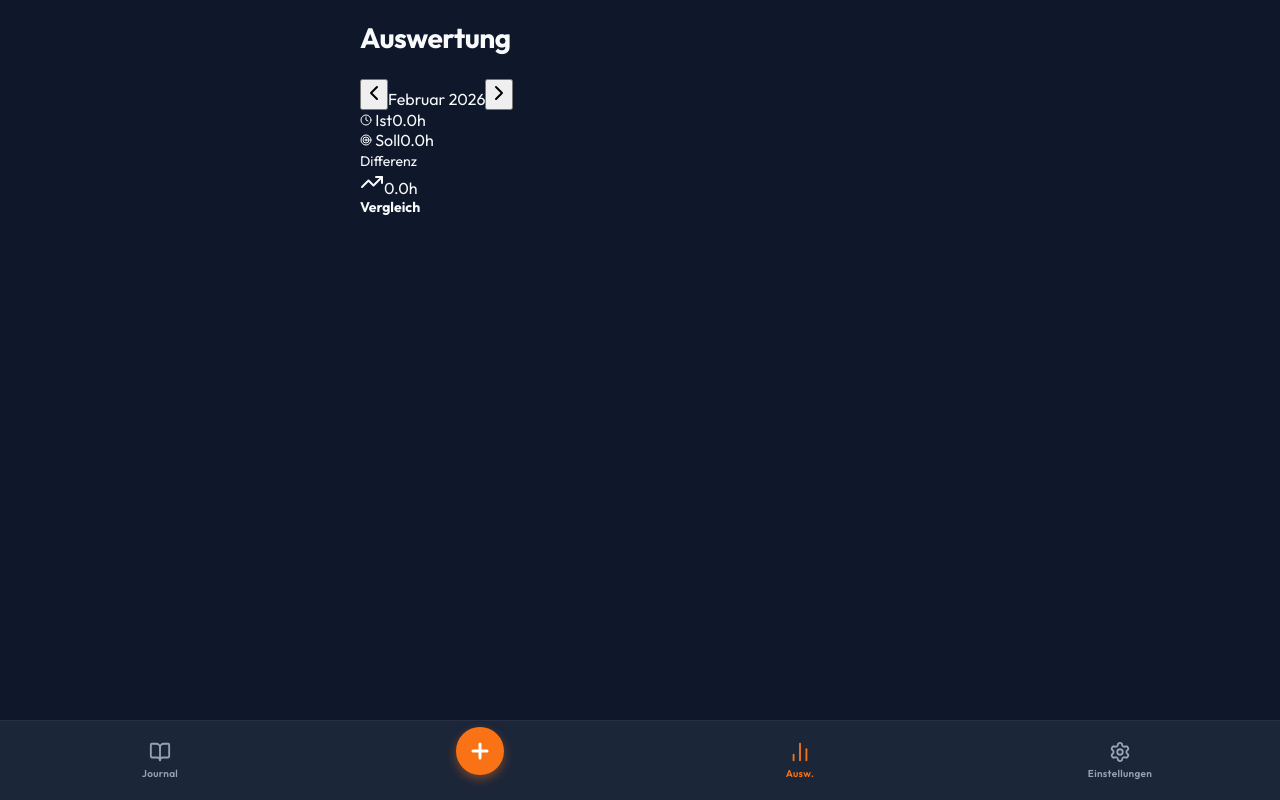
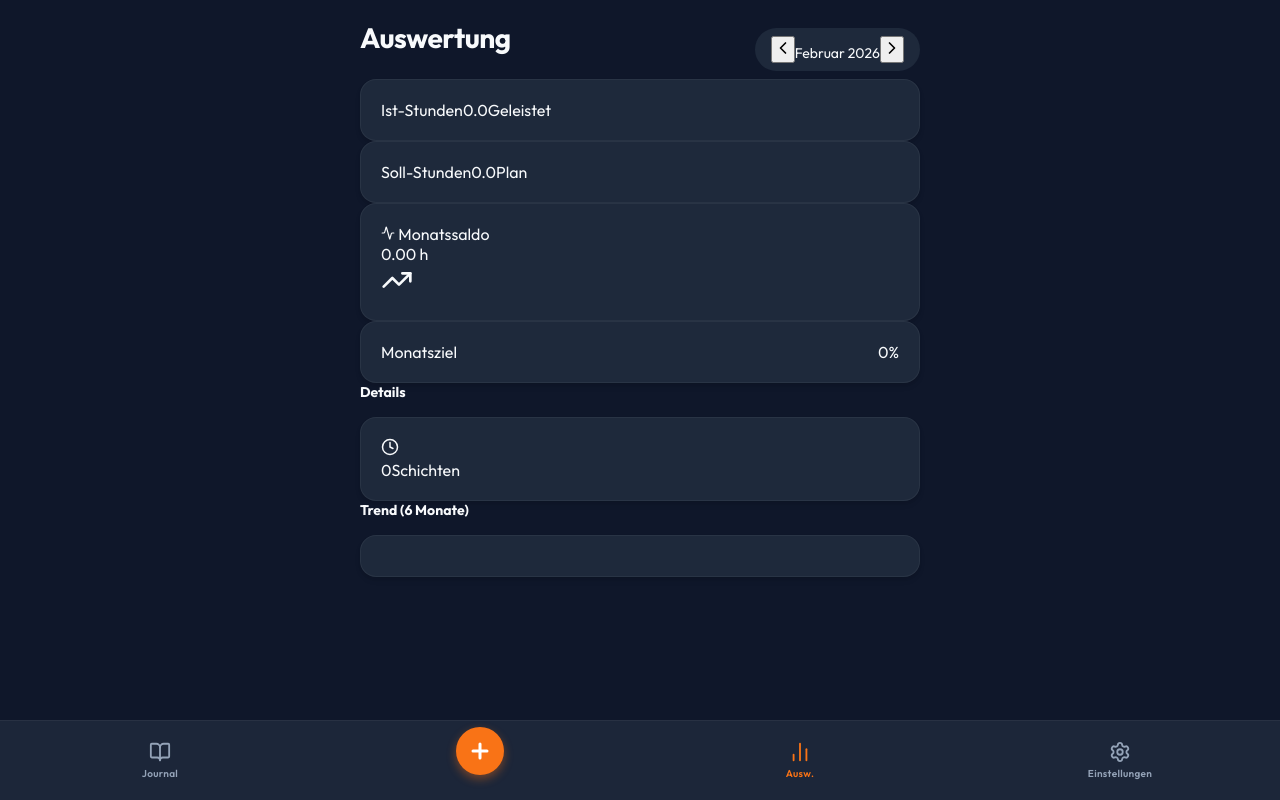
Before and after one commit to Jobacke/Schichttagebuch, a React (Vite) app: page /stats in a window 1280 px wide. Built offline with nearby package versions, Linux system fonts and the light colour scheme.

Commit message:
Comprehensive Analysis Dashboard with Trend Charts

```diff
--- a/src/pages/Analysis.jsx
+++ b/src/pages/Analysis.jsx
@@ -1,9 +1,12 @@
 import React, { useState, useMemo } from 'react';
 import { useStore } from '../context/StoreContext';
-import { format, parseISO, startOfMonth, endOfMonth, isWithinInterval, addMonths, subMonths } from 'date-fns';
+import { format, parseISO, startOfMonth, endOfMonth, isWithinInterval, addMonths, subMonths, eachMonthOfInterval, subMonths as subMonthsFn } from 'date-fns';
 import { de } from 'date-fns/locale';
-import { ChevronLeft, ChevronRight, TrendingUp, TrendingDown, Clock, Target } from 'lucide-react';
-import { BarChart, Bar, XAxis, YAxis, Tooltip, ResponsiveContainer, Cell } from 'recharts';
+import { ChevronLeft, ChevronRight, TrendingUp, TrendingDown, Clock, Target, Activity, PieChart } from 'lucide-react';
+import {
+    BarChart, Bar, XAxis, YAxis, Tooltip, ResponsiveContainer, Cell,
+    AreaChart, Area, CartesianGrid
+} from 'recharts';
 
 function calculateDuration(start, end) {
     const [startH, startM] = start.split(':').map(Number);
@@ -12,7 +15,7 @@ function calculateDuration(start, end) {
     let startMinutes = startH * 60 + startM;
     let endMinutes = endH * 60 + endM;
 
-    if (endMinutes < startMinutes) endMinutes += 24 * 60;
+    if (endMinutes < startMinutes) endMinutes += 24 * 60; // Overnight
 
     return (endMinutes - startMinutes) / 60;
 }
@@ -21,7 +24,8 @@ export default function Analysis() {
     const { store } = useStore();
     const [currentDate, setCurrentDate] = useState(new Date());
 
-    const stats = useMemo(() => {
+    // --- Monthly Stats Calculation ---
+    const monthlyStats = useMemo(() => {
         const start = startOfMonth(currentDate);
         const end = endOfMonth(currentDate);
 
@@ -31,79 +35,177 @@ export default function Analysis() {
 
         let actual = 0;
         let target = 0;
+        const typeCount = {};
+        const vehicleCount = {};
 
         relevantShifts.forEach(shift => {
+            // Hours
             const duration = calculateDuration(shift.startTime, shift.endTime);
             const code = store.settings.shiftCodes.find(c => c.id === shift.codeId);
+            actual += duration;
+            target += (code?.hours || 0);
 
-            actual += duration;
-            target += (code?.hours || 0); // Default to 0, though "Soll" implies it exists
+            // Counts by Type
+            const typeName = store.settings.shiftTypes.find(t => t.id === shift.typeId)?.name || 'Unbekannt';
+            typeCount[typeName] = (typeCount[typeName] || 0) + 1;
+
+            // Counts by Vehicle
+            if (shift.vehicle) {
+                vehicleCount[shift.vehicle] = (vehicleCount[shift.vehicle] || 0) + 1;
+            }
         });
 
-        return { actual, target, count: relevantShifts.length };
-    }, [store.shifts, currentDate]);
+        return {
+            actual,
+            target,
+            count: relevantShifts.length,
+            types: Object.entries(typeCount).map(([name, count]) => ({ name, count })),
+            vehicles: Object.entries(vehicleCount).map(([name, count]) => ({ name, count }))
+        };
+    }, [store.shifts, currentDate, store.settings]);
 
-    const delta = stats.actual - stats.target;
+    // --- Trend Data (Last 6 Months) ---
+    const trendData = useMemo(() => {
+        const end = new Date();
+        const start = subMonthsFn(end, 5);
+        const months = eachMonthOfInterval({ start, end });
+
+        return months.map(month => {
+            const monthStart = startOfMonth(month);
+            const monthEnd = endOfMonth(month);
+
+            let monthActual = 0;
+            let monthTarget = 0;
+
+            store.shifts.filter(s =>
+                isWithinInterval(parseISO(s.date), { start: monthStart, end: monthEnd })
+            ).forEach(shift => {
+                monthActual += calculateDuration(shift.startTime, shift.endTime);
+                const code = store.settings.shiftCodes.find(c => c.id === shift.codeId);
+                monthTarget += (code?.hours || 0);
+            });
+
+            return {
+                name: format(month, 'MMM', { locale: de }),
+                saldo: (monthActual - monthTarget).toFixed(1),
+                actual: monthActual.toFixed(1)
+            };
+        });
+    }, [store.shifts, store.settings]);
+
+    const delta = monthlyStats.actual - monthlyStats.target;
     const isPositive = delta >= 0;
-
-    const chartData = [
-        { name: 'Soll', hours: stats.target },
-        { name: 'Ist', hours: stats.actual },
-    ];
+    const percentage = monthlyStats.target > 0 ? Math.min((monthlyStats.actual / monthlyStats.target) * 100, 100) : 0;
 
     return (
-        <div className="animate-in fade-in zoom-in-95 duration-500">
-            <h1 className="mb-6">Auswertung</h1>
-
-            {/* Month Selector */}
-            <div className="flex items-center justify-between mb-8 glass-panel p-2">
-                <button onClick={() => setCurrentDate(subMonths(currentDate, 1))} className="p-2 rounded-full hover:bg-white/10">
-                    <ChevronLeft />
-                </button>
-                <span className="font-bold text-lg capitalize">
-                    {format(currentDate, 'MMMM yyyy', { locale: de })}
-                </span>
-                <button onClick={() => setCurrentDate(addMonths(currentDate, 1))} className="p-2 rounded-full hover:bg-white/10">
-                    <ChevronRight />
-                </button>
+        <div className="animate-in slide-in-from-bottom-4 pb-20">
+            <div className="flex-between mb-6">
+                <h1>Auswertung</h1>
+                <div className="flex items-center gap-4 bg-surface rounded-full px-4 py-2" style={{ background: 'var(--bg-surface)', borderRadius: '24px', padding: '8px 16px' }}>
+                    <button onClick={() => setCurrentDate(subMonths(currentDate, 1))}><ChevronLeft size={20} /></button>
+                    <span className="font-bold capitalize text-sm">{format(currentDate, 'MMMM yyyy', { locale: de })}</span>
+                    <button onClick={() => setCurrentDate(addMonths(currentDate, 1))}><ChevronRight size={20} /></button>
+                </div>
             </div>
 
-            {/* KPI Grid */}
-            <div className="grid grid-cols-2 gap-4 mb-8">
-                <div className="glass-panel p-4 flex flex-col items-center justify-center text-center">
-                    <span className="text-[var(--text-muted)] text-xs uppercase mb-1 flex items-center gap-1"><Clock size={12} /> Ist</span>
-                    <span className="text-2xl font-bold">{stats.actual.toFixed(1)}h</span>
+            {/* --- Main KPI Cards --- */}
+            <div className="grid grid-cols-2 gap-4 mb-6">
+                {/* Actual */}
+                <div className="card text-center relative overflow-hidden">
+                    <div className="absolute top-0 left-0 w-1 h-full bg-primary" />
+                    <span className="text-secondary text-xs font-bold uppercase block mb-1">Ist-Stunden</span>
+                    <span className="text-3xl font-bold text-white">{monthlyStats.actual.toFixed(1)}</span>
+                    <span className="text-xs text-secondary/60 mt-1 block">Geleistet</span>
                 </div>
-                <div className="glass-panel p-4 flex flex-col items-center justify-center text-center">
-                    <span className="text-[var(--text-muted)] text-xs uppercase mb-1 flex items-center gap-1"><Target size={12} /> Soll</span>
-                    <span className="text-2xl font-bold">{stats.target.toFixed(1)}h</span>
+
+                {/* Target */}
+                <div className="card text-center relative overflow-hidden">
+                    <div className="absolute top-0 left-0 w-1 h-full bg-secondary" />
+                    <span className="text-secondary text-xs font-bold uppercase block mb-1">Soll-Stunden</span>
+                    <span className="text-3xl font-bold text-white">{monthlyStats.target.toFixed(1)}</span>
+                    <span className="text-xs text-secondary/60 mt-1 block">Plan</span>
                 </div>
-                <div className={`glass-panel p-4 col-span-2 flex items-center justify-between px-8 ${isPositive ? 'bg-green-500/10 border-green-500/30' : 'bg-red-500/10 border-red-500/30'}`}>
-                    <span className="text-sm font-semibold opacity-80">Differenz</span>
-                    <div className="flex items-center gap-2">
-                        {isPositive ? <TrendingUp size={24} className="text-green-400" /> : <TrendingDown size={24} className="text-red-400" />}
-                        <span className={`text-3xl font-bold ${isPositive ? 'text-green-400' : 'text-red-400'}`}>
-                            {delta > 0 ? '+' : ''}{delta.toFixed(1)}h
+
+                {/* Saldo Big Card */}
+                <div className="card col-span-2 flex items-center justify-between p-6 relative overflow-hidden">
+                    <div className={`absolute top-0 bottom-0 right-0 w-24 opacity-10 ${isPositive ? 'bg-success' : 'bg-danger'} blur-xl transform translate-x-10`} />
+
+                    <div>
+                        <span className="text-secondary text-xs font-bold uppercase mb-1 flex items-center gap-1">
+                            <Activity size={14} /> Monatssaldo
                         </span>
+                        <div className={`text-4xl font-bold ${isPositive ? 'text-success' : 'text-danger'} flex items-center gap-2`}>
+                            {delta > 0 ? '+' : ''}{delta.toFixed(2)} <span className="text-lg text-secondary/50">h</span>
+                        </div>
+                    </div>
+
+                    <div className={`p-4 rounded-full ${isPositive ? 'bg-success/10 text-success' : 'bg-danger/10 text-danger'}`}>
+                        {isPositive ? <TrendingUp size={32} /> : <TrendingDown size={32} />}
                     </div>
                 </div>
             </div>
 
-            {/* Chart */}
-            <div className="glass-panel p-6 h-[250px] w-full">
-                <h3 className="mb-4 text-sm font-semibold text-[var(--text-muted)]">Vergleich</h3>
-                <ResponsiveContainer width="100%" height="80%">
-                    <BarChart data={chartData} layout="vertical">
-                        <XAxis type="number" hide />
-                        <YAxis dataKey="name" type="category" width={40} tick={{ fill: '#94a3b8' }} axisLine={false} tickLine={false} />
-                        <Tooltip cursor={{ fill: 'rgba(255,255,255,0.05)' }} contentStyle={{ backgroundColor: '#1e293b', border: 'none', borderRadius: '8px' }} />
-                        <Bar dataKey="hours" radius={[0, 4, 4, 0]} barSize={30}>
-                            {chartData.map((entry, index) => (
-                                <Cell key={`cell-${index}`} fill={index === 0 ? '#38bdf8' : (entry.hours >= stats.target ? '#22c55e' : '#ef4444')} />
-                            ))}
-                        </Bar>
-                    </BarChart>
+            {/* --- Progress Bar --- */}
+            <div className="card mb-6">
+                <div className="flex-between mb-2">
+                    <span className="text-xs font-bold text-secondary">Monatsziel</span>
+                    <span className="text-xs font-bold text-primary">{percentage.toFixed(0)}%</span>
+                </div>
+                <div className="h-4 bg-surface-highlight rounded-full overflow-hidden">
+                    <div
+                        className="h-full bg-gradient-to-r from-primary to-orange-400 transition-all duration-1000"
+                        style={{ width: `${percentage}%` }}
+                    />
+                </div>
+            </div>
+
+            {/* --- Stats Detail Grid --- */}
+            <h3 className="text-secondary text-sm font-bold uppercase tracking-wider mb-4 px-2">Details</h3>
+            <div className="grid grid-cols-2 gap-4 mb-8">
+                <StatBox title="Schichten" value={monthlyStats.count} icon={Clock} />
+                {monthlyStats.types.map((t, i) => (
+                    <StatBox key={i} title={t.name} value={t.count} icon={PieChart} color="text-blue-400" />
+                ))}
+            </div>
+
+            {/* --- Trend Chart --- */}
+            <h3 className="text-secondary text-sm font-bold uppercase tracking-wider mb-4 px-2">Trend (6 Monate)</h3>
+            <div className="card h-[250px] w-full p-2">
+                <ResponsiveContainer width="100%" height="100%">
+                    <AreaChart data={trendData}>
+                        <defs>
+                            <linearGradient id="colorSaldo" x1="0" y1="0" x2="0" y2="1">
+                                <stop offset="5%" stopColor="#38bdf8" stopOpacity={0.3} />
+                                <stop offset="95%" stopColor="#38bdf8" stopOpacity={0} />
+                            </linearGradient>
+                        </defs>
+                        <CartesianGrid strokeDasharray="3 3" stroke="#334155" vertical={false} />
+                        <XAxis dataKey="name" tick={{ fill: '#94a3b8', fontSize: 12 }} axisLine={false} tickLine={false} />
+                        <YAxis hide />
+                        <Tooltip
+                            contentStyle={{ backgroundColor: '#1e293b', border: '1px solid #334155', borderRadius: '8px', color: '#fff' }}
+                            itemStyle={{ color: '#fff' }}
+                            labelStyle={{ color: '#94a3b8', marginBottom: '4px' }}
+                        />
+                        <Area type="monotone" dataKey="actual" stroke="#f97316" strokeWidth={2} fill="url(#colorSaldo)" dot={{ fill: '#f97316', r: 3 }} name="Stunden" />
+                    </AreaChart>
                 </ResponsiveContainer>
+            </div>
+
+        </div>
+    );
+}
+
+// Small Helper Component
+function StatBox({ title, value, icon: Icon, color }) {
+    return (
+        <div className="card flex items-center gap-3 p-4">
+            <div className={`p-2 rounded-lg bg-surface-highlight ${color || 'text-secondary'}`}>
+                <Icon size={18} />
+            </div>
+            <div>
+                <span className="block text-xl font-bold">{value}</span>
+                <span className="text-xs text-secondary opacity-80">{title}</span>
             </div>
         </div>
     );
```
